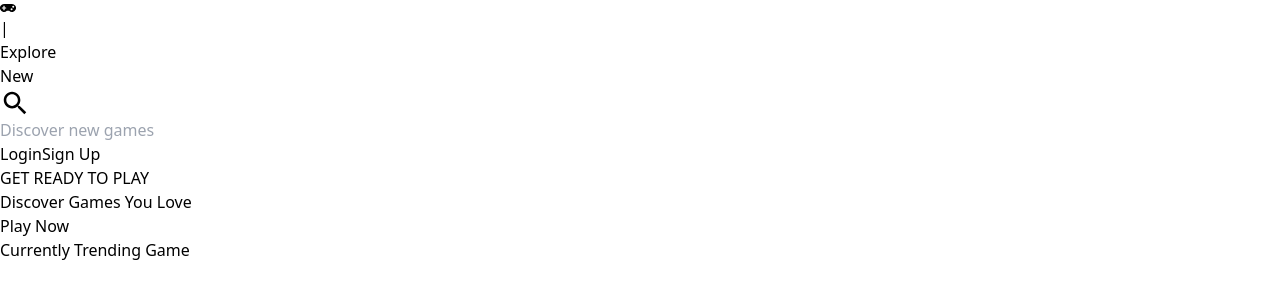
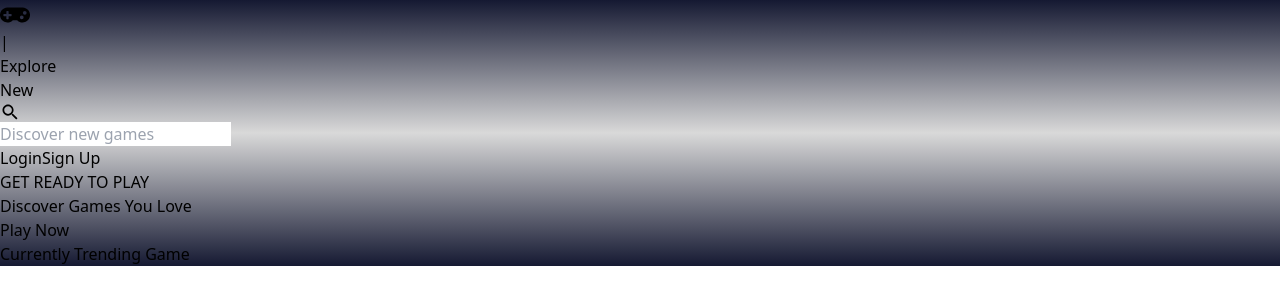
Before and after one commit to Arun-Taj/Gaming-UI, a React (Vite) app: page / in a window 1280 px wide. Shown: the top 304 px of the page. Built offline with nearby package versions, Linux system fonts and the light colour scheme.

Commit message:
second commit

```diff
--- a/src/Components/HomePage.jsx
+++ b/src/Components/HomePage.jsx
@@ -1,27 +1,33 @@
 import React from 'react';
 import { FaGamepad } from "react-icons/fa";
 import { IoMdSearch } from "react-icons/io";
+import './style.css'
 
 const HomePage = () => {
   return (
-    <div className="bg-gradient-to-r from-blue-900 to-black min-h-screen flex flex-col items-center justify-center text-white">
-      <nav className="flex justify-between       ">
-        <div className="flex items-center">
-          <div className="text-2xl font-bold">
-            <FaGamepad />
-            </div>
-            <div className='pl-4'>|</div>
-          <ul className="flex ml-6 space-x-2">
+    <div
+      className="relative min-h-screen flex flex-col  text-white w-full bg-custom-gradient "
+    >
+
+
+      <nav className="relative w-full top-0 p-4 flex flex-col md:flex-row justify-between items-center z-10 max-w-[1200px]">
+        <div className="flex items-center space-x-8 mb-4 md:mb-0 ">
+          <div className="text-2xl font-bold flex items-center space-x-2">
+            <FaGamepad size={30} />
+            <div>|</div>
+          </div>
+          <ul className="flex space-x-2 text-sm md:text-base">
             <li className="hover:underline cursor-pointer">Explore</li>
             <li className="hover:underline cursor-pointer">New</li>
           </ul>
         </div>
-        <div className="flex mx-6 items-center ">
-        <IoMdSearch className='pl-' size={30}/><input
+        <div className="relative w-full md:w-1/3 mb-4 md:mb-0">
+          <IoMdSearch className="absolute left-3 top-1/2 transform -translate-y-1/2 text-gray-700" size={20} />
+          <input
             type="text"
             placeholder="Discover new games"
-            className="w-full px-2 py-2 text-black rounded-full focus:outline-none bg-slate-400"
-           />
+            className="w-full pl-10 pr-4 py-2 text-black rounded-full focus:outline-none bg-gray-400"
+          />
         </div>
         <div className="flex space-x-4">
           <button className="px-4 py-2 bg-gray-700 rounded">Login</button>
@@ -29,14 +35,25 @@ const HomePage = () => {
         </div>
       </nav>
 
-      <div className="flex flex-col items-center mt-20">
-        <h1 className="text-6xl font-extrabold">GET READY TO PLAY</h1>
-        <p className="mt-4 text-lg">Discover Games You Love</p>
-        <button className="mt-6 px-6 py-3 bg-blue-500 rounded-full text-lg hover:bg-blue-700">Play Now</button>
+       {/* Background Image */}
+       <div
+        className='absolute inset-0 bg-cover bg-center '
+        style={{ backgroundImage: 'url(/src/assets/clashOfClans.jpeg)' }}
+      >
+        {/* Overlay */}
+        <div className="absolute inset-0 bg-gradient-to-b from-blue-900 via-transparent to-blue-900 opacity-50">
+
+        </div>
       </div>
 
-      <div className="absolute bottom-10 text-center">
-        <h2 className="text-2xl">Currently Trending Game</h2>
+      <div className="relative flex flex-col items-center mt-10 md:mt-20 text-center px-4">
+        <h1 className="text-4xl md:text-6xl font-extrabold">GET READY TO PLAY</h1>
+        <p className="mt-4 text-sm md:text-lg">Discover Games You Love</p>
+        <button className="mt-6 px-6 py-3 bg-blue-500 rounded-full text-sm md:text-lg hover:bg-blue-700">Play Now</button>
+      </div>
+
+      <div className="absolute bottom-10 text-center w-full z-10">
+        <h2 className="text-xl md:text-2xl">Currently Trending Game</h2>
       </div>
     </div>
   );
--- /dev/null
+++ b/src/Components/style.css
@@ -0,0 +1,3 @@
+.bg-custom-gradient {
+    background: linear-gradient(to bottom, #151932, #D9D9D9 50%, #151932);
+}
```
Also changed, not shown: src/assets/clashOfClans.jpeg (added).
